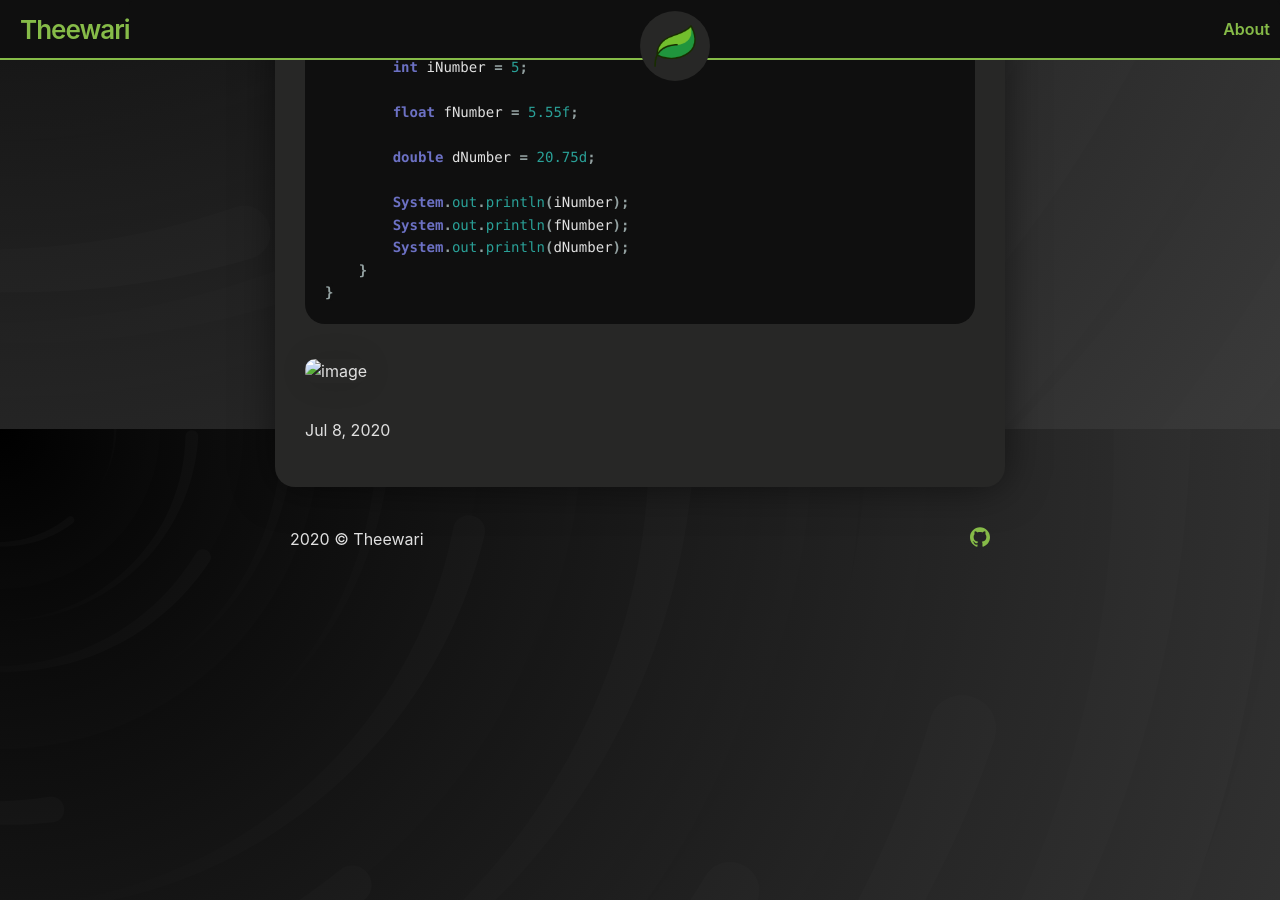
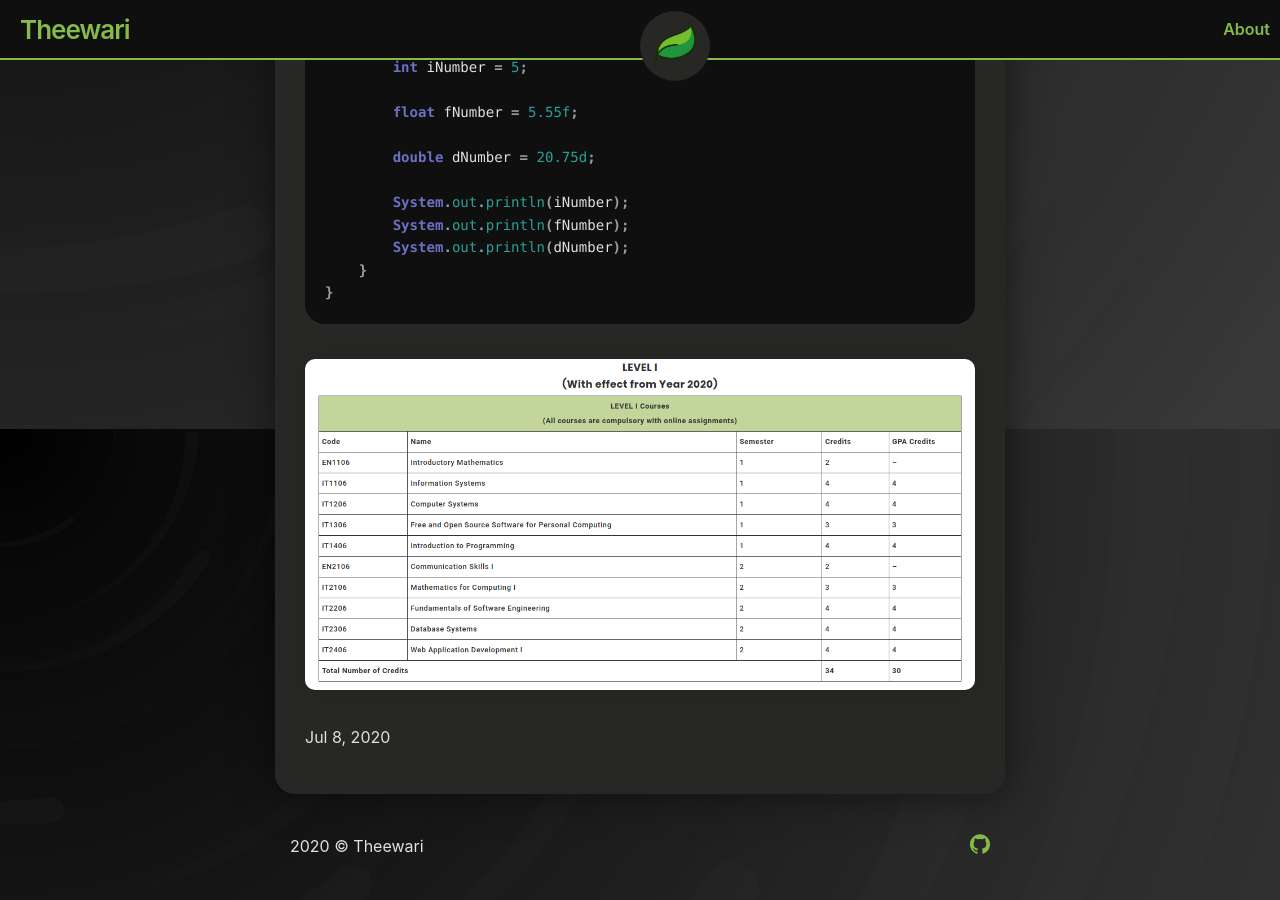
Before and after one commit to theewari/theewari.github.io, a Jekyll site: the page built from _posts/2020-07-08-Java-variable-float.md, in a window 1280 px wide and 900 px high, scrolled down 531 px. Built offline with Jekyll 4.4.1, drawn with Linux system fonts in a browser that asks for light colours.

Commit message:
Update 2020-07-08-Java-variable-float.md

````diff
--- a/_posts/2020-07-08-Java-variable-float.md
+++ b/_posts/2020-07-08-Java-variable-float.md
@@ -36,4 +36,4 @@ public class TheFloating {
 }
 ```
 
-![image](/assets/assets/Screenshot from 2020-07-03 19-21-11.png)
+![image](/assets/Screenshot from 2020-07-03 19-21-11.png)
````
